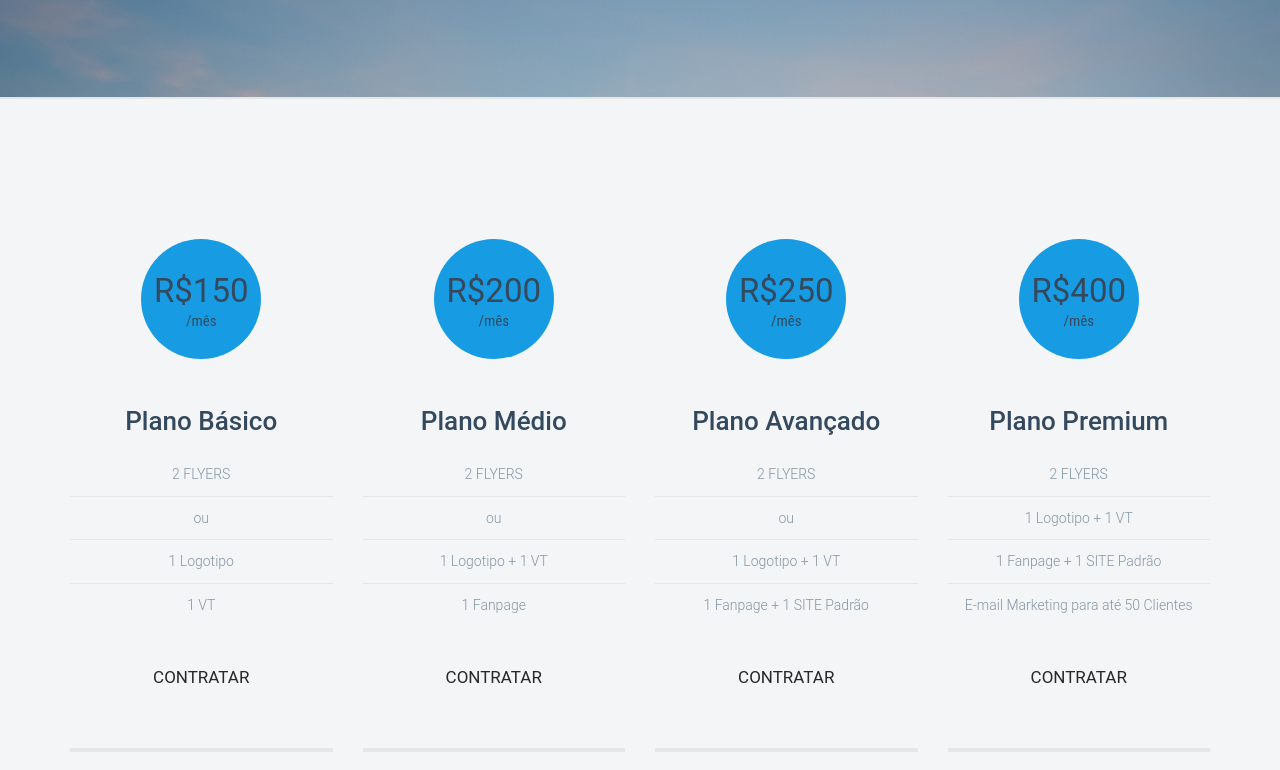
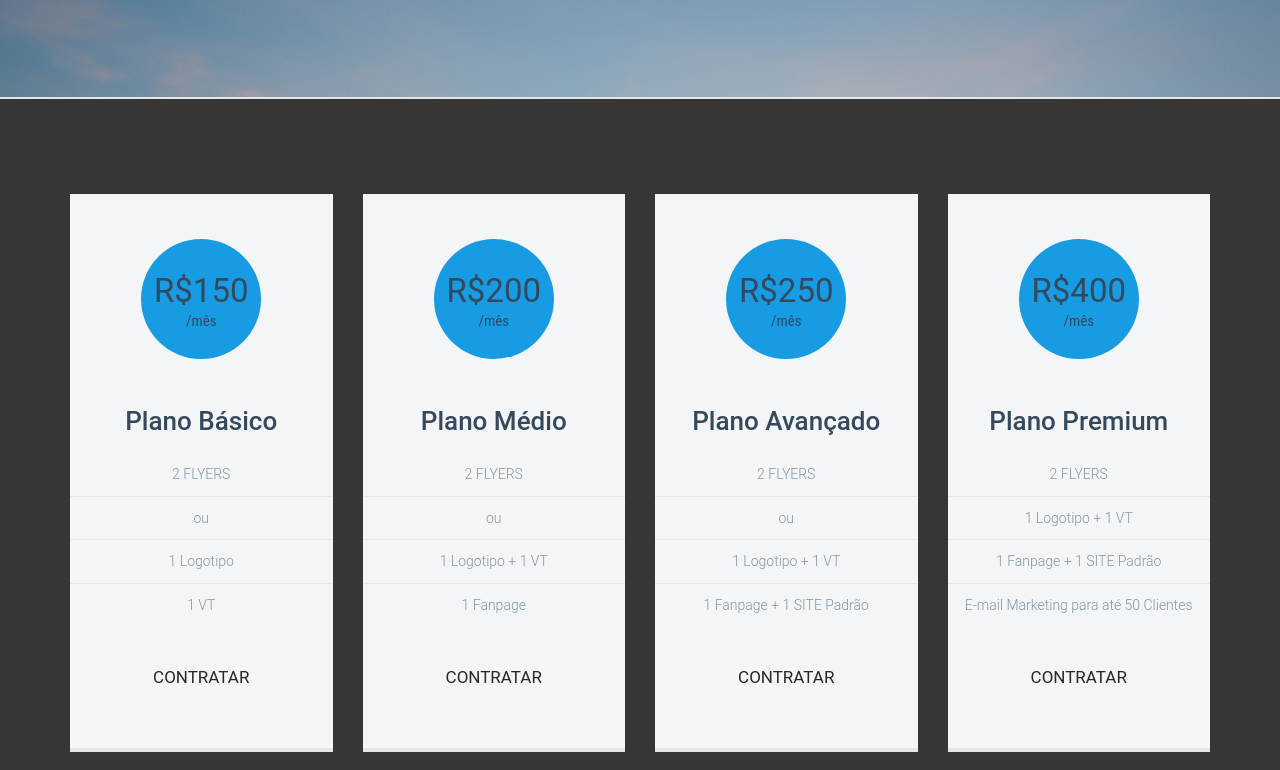
Before and after one commit to MakersSolucoesDigitais/makerssolucoesdigitais.github.io, a plain HTML site: page index.html in a window 1280 px wide. Shown: the part 2910-3680 px from the top of the page. Drawn offline with Linux system fonts and the light colour scheme.

Commit message:
BG Planos

```diff
--- a/css/base.css
+++ b/css/base.css
@@ -2543,3 +2543,6 @@ section.blog .comments-list .comment .comment-content {
     min-width: 300px;
   }
 }
+#bg12{
+  background: #363636;
+}
--- a/index.html
+++ b/index.html
@@ -513,7 +513,7 @@
             </div>
         </div>
         <div id="price">
-            <div class="container-fluid module-background-two modul-bt-one">
+            <div class="container-fluid module-background-two modul-bt-one" id="bg12">
                 <div class="container modul-space-two">
                     <div class="row">
                         <!--Services One-->
@@ -627,13 +627,13 @@
                 </div>
             </div>
         </div> -->
-        <div id="client">
-            <div class="container-fluid module-background-one modul-bt-one">
+        <div id="client" >
+            <div class="container-fluid module-background-one modul-bt-one" >
                 <div class="container modul-space-eleven">
                     <div class="row">
                         <div class="col-md-2"></div>
                         <div class="col-xs-12 col-md-8">
-                            <div class="advert-two-title">
+                            <div class="advert-two-title" >
                                 <h1>Nossa Equipe</h1>
                                 <p>Profissionais responsáveis pelo seu sucesso!</p>
                             </div>
```
